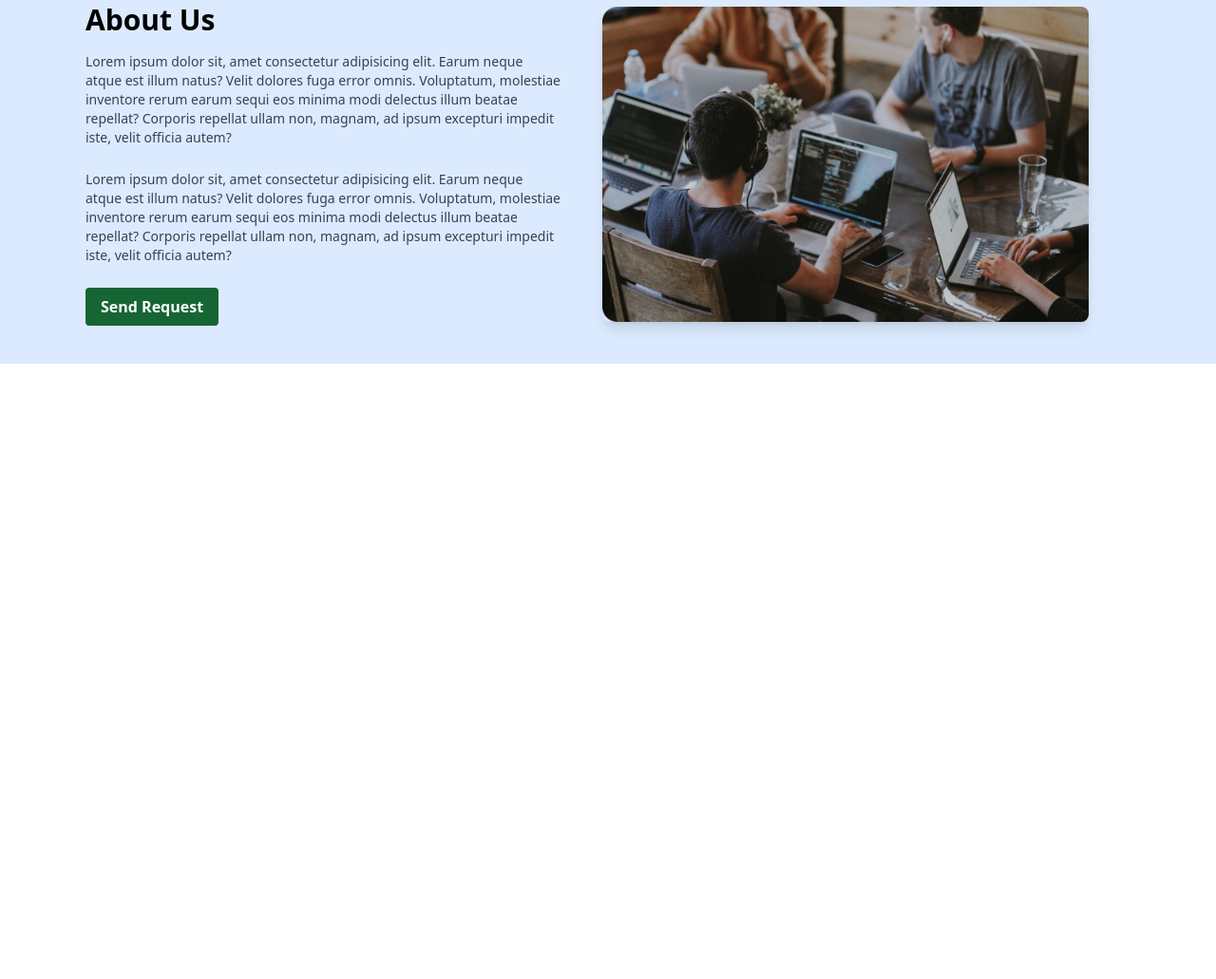
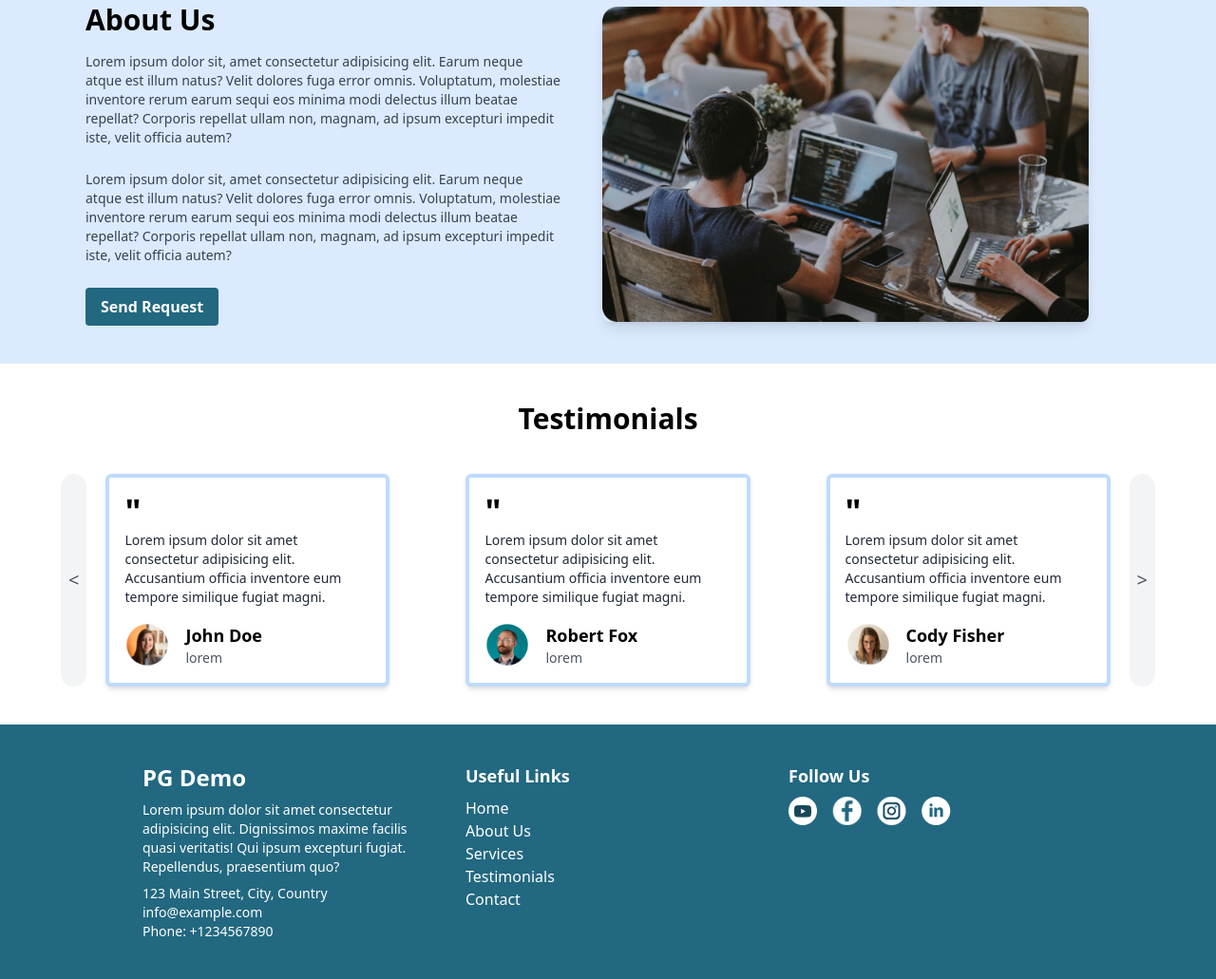
Before and after one commit to 0codezone/PGDemo-PavansGroupTask, a plain HTML site: page index.html in a window 1280 px wide. Shown: the part 1233-2264 px from the top of the page at 95% size. Before the commit the page ends 1616 px from the top, so only its background shows below. Drawn offline with nearby package versions, Linux system fonts and the light colour scheme.

Commit message:
testimonial and footer sesction

```diff
--- a/index.html
+++ b/index.html
@@ -16,11 +16,11 @@
         <div class="container flex justify-between items-center px-10">
             <h2 class="text-3xl font-bold text-white">PG DEMO</h2>
             <div class="md:flex hidden gap-10 text-lg items-center">
-                <a href="#" class="text-white hover:text-gray-300">Home</a>
-                <a href="#" class="text-white hover:text-gray-300">Services</a>
-                <a href="#" class="text-white hover:text-gray-300">About</a>
-                <a href="#" class="text-white hover:text-gray-300">Testimonials</a>
-                <a href="#" class="text-white hover:text-gray-300">Contact Us</a>
+                <a href="#main" class="text-white hover:text-gray-300">Home</a>
+                <a href="#services" class="text-white hover:text-gray-300">Services</a>
+                <a href="#about" class="text-white hover:text-gray-300">About</a>
+                <a href="#testimonial" class="text-white hover:text-gray-300">Testimonials</a>
+                <a href="#footer" class="text-white hover:text-gray-300">Contact Us</a>
             </div>
             <button class="md:hidden flex text-white font-bold hover:text-gray-300">
                 Menu
@@ -29,7 +29,7 @@
     </nav>
 
     <!-- Main section -->
-    <div class="banner min-h-screen flex items-center  ">
+    <div class="banner min-h-screen flex items-center  " id="main">
         <div class="px-10">
             <h1 class="text-3xl md:text-4xl lg:text-5xl font-bold mb-4 text-white">
                 We help you to complete your <br>
@@ -44,7 +44,7 @@
     </div>
 
     <!-- Services -->
-    <div class="services py-10 px-10">
+    <div class="services py-10 px-10" id="services">
         <div class="container">
             <h2 class="text-3xl text-center mb-10 font-bold">Services</h2>
             <div class="grid grid-cols-1 sm:grid-cols-2 md:grid-cols-3 gap-10">
@@ -75,7 +75,7 @@
     </div>
 
     <!-- About -->
-    <div class="w-full py-10 px-10 flex flex-col md:flex-row items-center justify-center bg-blue-100">
+    <div class="w-full py-10 px-10 flex flex-col md:flex-row items-center justify-center bg-blue-100" id="about">
         <!-- Left Part -->
         <div class="md:w-[500px] text-center md:text-left mb-6 md:mb-0">
             <h2 class="text-3xl font-bold mb-4">About Us</h2>
@@ -89,7 +89,7 @@
                 eos minima modi delectus illum beatae repellat? Corporis repellat ullam non, magnam, ad ipsum excepturi
                 impedit iste, velit officia autem?
             </p>
-            <button class="bg-green-800 hover:bg-green-900 text-white font-bold py-2 px-4 rounded">Send Request</button>
+            <button class="bg-[#226880] text-white font-bold py-2 px-4 rounded">Send Request</button>
         </div>
         <!-- Right Part -->
         <div class="md:w-1/2 flex justify-center">
@@ -97,6 +97,108 @@
         </div>
     </div>
 
+    <!-- testimonials -->
+    <div class="testimonials w-full py-10 px-10" id="testimonial">
+
+        <h2 class="text-3xl text-center mb-10 font-bold">Testimonials</h2>
+        <div class="w-full flex gap-5 px-6">
+            <button
+                class="prev-btn text-xl text-gray-600 bg-gray-100 hover:bg-gray-200 rounded-full p-2 flex items-center justify-center">&lt;</button>
+            <div class="grid grid-cols-1 md:grid-cols-2 lg:grid-cols-3 gap-20">
+                <div
+                    class="testimonial bg-white p-4 rounded-md shadow-md flex flex-col justify-center border-4 border-blue-200 shadow-lg">
+                    <h1 class="text-4xl font-bold">"</h1>
+                    <p class="text-sm text-gray-800">Lorem ipsum dolor sit amet consectetur adipisicing elit.
+                        Accusantium officia inventore eum tempore similique fugiat magni.</p>
+                    <div class="flex items-center mt-4">
+                        <img src="./Assets/1.png" alt="John Doe's photo" class="w-12 h-12 object-cover rounded-full"
+                            loading="lazy">
+                        <div class="ml-4">
+                            <h3 class="text-lg font-bold">John Doe</h3>
+                            <p class="text-sm text-gray-600">lorem</p>
+                        </div>
+                    </div>
+                </div>
+                <div
+                    class="testimonial bg-white p-4 rounded-md shadow-md hidden md:flex flex-col justify-center border-4 border-blue-200 shadow-lg">
+                    <h1 class="text-4xl font-bold">"</h1>
+                    <p class="text-sm text-gray-800">Lorem ipsum dolor sit amet consectetur adipisicing elit.
+                        Accusantium officia inventore eum tempore similique fugiat magni.</p>
+                    <div class="flex items-center mt-4">
+                        <img src="./Assets/2.png" alt="John Doe's photo" class="w-12 h-12 object-cover rounded-full"
+                            loading="lazy">
+                        <div class="ml-4">
+                            <h3 class="text-lg font-bold">Robert Fox</h3>
+                            <p class="text-sm text-gray-600">lorem</p>
+                        </div>
+                    </div>
+                </div>
+                <div
+                    class="testimonial  bg-white p-4 rounded-md shadow-md hidden lg:flex flex-col justify-center border-4 border-blue-200 shadow-lg">
+                    <h1 class="text-4xl font-bold">"</h1>
+                    <p class="text-sm text-gray-800">Lorem ipsum dolor sit amet consectetur adipisicing elit.
+                        Accusantium officia inventore eum tempore similique fugiat magni.</p>
+                    <div class="flex items-center mt-4">
+                        <img src="./Assets/3.png" alt="John Doe's photo" class="w-12 h-12 object-cover rounded-full"
+                            loading="lazy">
+                        <div class="ml-4">
+                            <h3 class="text-lg font-bold">Cody Fisher</h3>
+                            <p class="text-sm text-gray-600">lorem</p>
+                        </div>
+                    </div>
+                </div>
+                <!-- Repeat similar structure for other testimonials -->
+            </div>
+            <button
+                class="prev-btn text-xl text-gray-600 bg-gray-100 hover:bg-gray-200 rounded-full p-2 flex items-center justify-center">&gt;</button>
+
+
+        </div>
+    </div>
+
+    <!-- footer -->
+    <footer class="bg-[#226880] text-white py-10 px-10 w-full flex items-center justify-center" id="footer">
+        <div class="grid grid-cols-1 sm:grid-cols-2 md:grid-cols-3 gap-10 ">
+            <!-- Site Logo and Info -->
+            <div class="footer-section">
+                <h3 class="text-2xl font-bold mb-2">PG Demo</h3>
+                <p class="max-w-[300px] text-sm  my-2">Lorem ipsum dolor sit amet consectetur adipisicing elit.
+                    Dignissimos
+                    maxime
+                    facilis quasi veritatis! Qui ipsum excepturi fugiat. Repellendus, praesentium quo?</p>
+                <p class="text-sm">123 Main Street, City, Country</p>
+                <p class="text-sm">info@example.com</p>
+                <p class="text-sm">Phone: +1234567890</p>
+            </div>
+
+            <!-- Useful Links -->
+            <div class="footer-section">
+                <h3 class="text-lg font-bold mb-2">Useful Links</h3>
+                <ul>
+                    <li><a href="#main">Home</a></li>
+                    <li><a href="#about">About Us</a></li>
+                    <li><a href="#services">Services</a></li>
+                    <li><a href="#testimonial">Testimonials</a></li>
+                    <li><a href="#footer">Contact</a></li>
+                </ul>
+            </div>
+
+            <!-- Social Links -->
+            <div class="footer-section">
+                <h3 class="text-lg font-bold mb-2">Follow Us</h3>
+                <div class="flex gap-4">
+                    <a href="#" class="text-white hover:text-gray-300"><img src="./Assets/youtube.png" alt=""></a>
+                    <a href="#" class="text-white hover:text-gray-300"><img src="./Assets/Facebook.png" alt=""></a>
+                    <a href="#" class="text-white hover:text-gray-300"><img src="./Assets/Instagram.png " alt=""></a>
+                    <a href="#" class="text-white hover:text-gray-300"><img src="./Assets/Linkedin.png" alt=""></a>
+                </div>
+            </div>
+        </div>
+    </footer>
+
+
+
+
 
 
 
```
